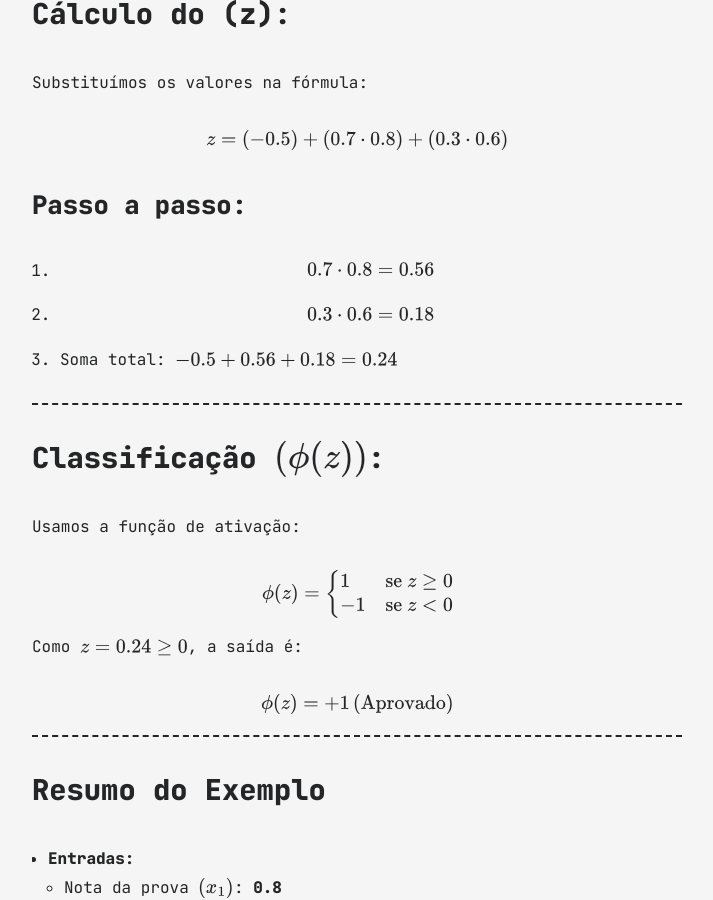
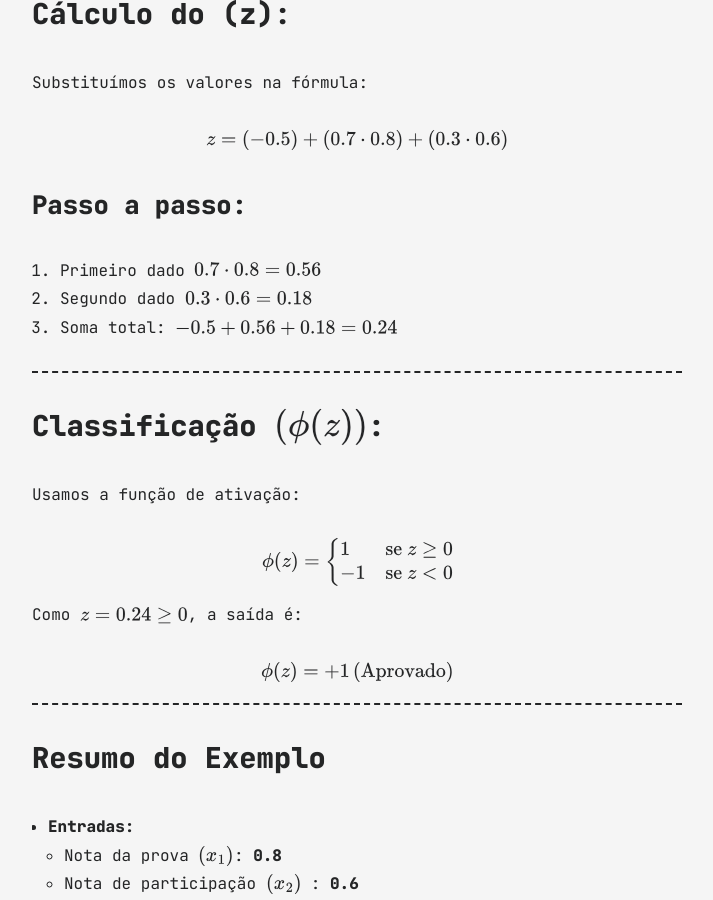
Before and after one commit to christianbaptista/jekyll-blog, a Jekyll site: the page built from all_collections/_posts/2024-11-26-the-formal-definition-of-the-artificial-neural.md, in a window 1280 px wide and 900 px high, scrolled down 4088 px. Shown: the whole window, without its empty margins (283-996 px from the left). Built offline with Jekyll 4.4.1, drawn with Linux system fonts in a browser that asks for light colours.

Commit message:
corrections final 2

```diff
--- a/all_collections/_posts/2024-11-26-the-formal-definition-of-the-artificial-neural.md
+++ b/all_collections/_posts/2024-11-26-the-formal-definition-of-the-artificial-neural.md
@@ -143,8 +143,8 @@ z = (-0.5) + (0.7 \cdot 0.8) + (0.3 \cdot 0.6)
  $$
 
 ### Passo a passo:
-1. $$ 0.7 \cdot 0.8 = 0.56 $$
-2. $$ 0.3 \cdot 0.6 = 0.18 $$
+1. Primeiro dado $$ 0.7 \cdot 0.8 = 0.56 $$
+2. Segundo dado $$ 0.3 \cdot 0.6 = 0.18 $$
 3. Soma total: $$ -0.5 + 0.56 + 0.18 = 0.24 $$
 
 ---
```
